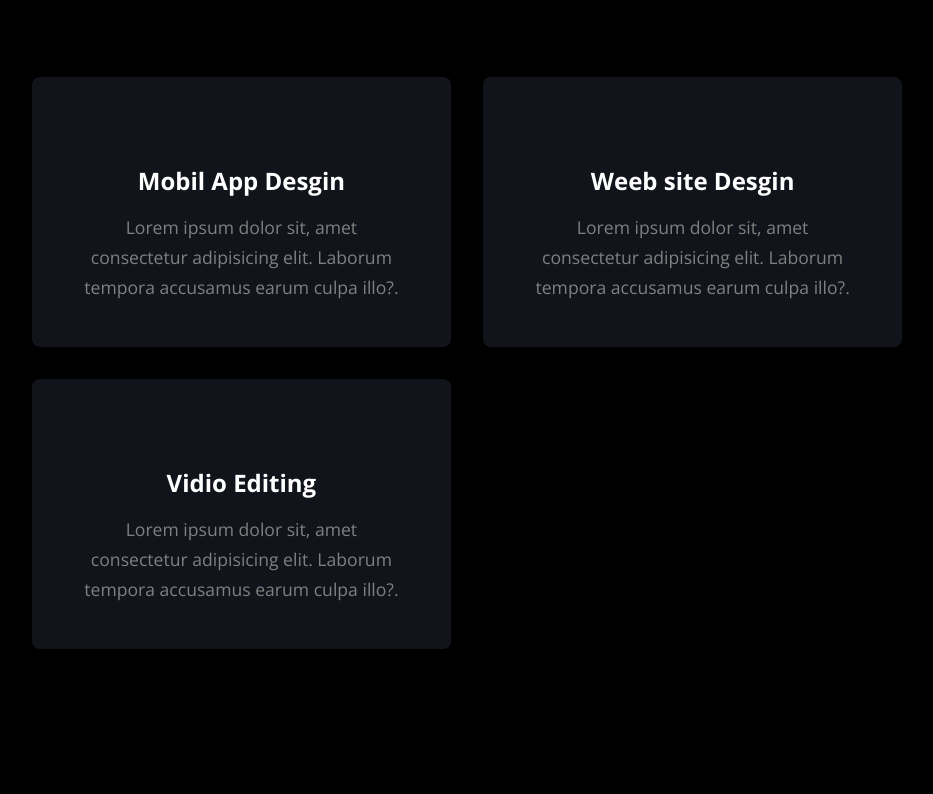
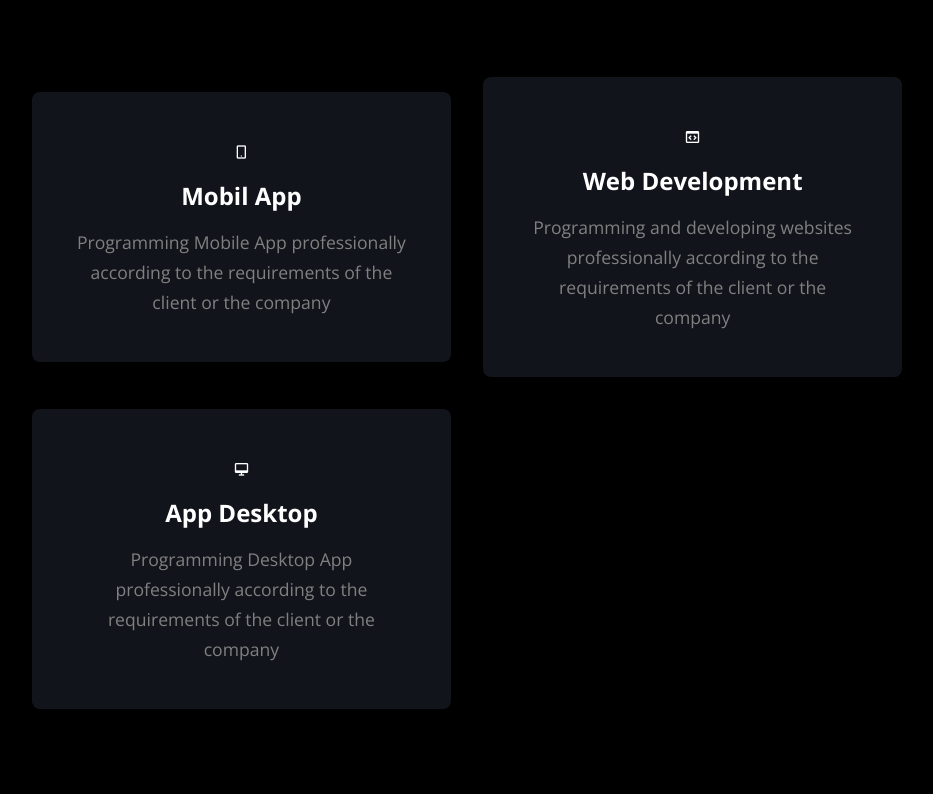
Before and after one commit to mohammed-bakkali/Portflio, a plain HTML site: page index.html in a window 1280 px wide. Shown: the part 2026-2820 px from the top of the page, without its empty margins (173-1106 px from the left). Drawn offline with nearby package versions, Linux system fonts and the light colour scheme.

Commit message:
Update index.html

```diff
--- a/index.html
+++ b/index.html
@@ -84,24 +84,27 @@
 
         <div class="servicse-content">
             <div class="box">
-                <img src="" alt="">
-                <h3>Mobil App Desgin</h3>
-                <p>Lorem ipsum dolor sit, amet consectetur adipisicing elit.
-                    Laborum tempora accusamus earum culpa illo?.</p>
+                <div class="icon">
+                    <i class='bx bx-mobile-alt'></i>
+                </div>
+                <h3>Mobil App</h3>
+                <p>Programming Mobile App professionally according to the requirements of the client or the company</p>
             </div>
 
             <div class="box">
-                <img src="" alt="">
-                <h3>Weeb site Desgin</h3>
-                <p>Lorem ipsum dolor sit, amet consectetur adipisicing elit.
-                    Laborum tempora accusamus earum culpa illo?.</p>
+                <div class="icon">
+                    <i class='bx bx-code-block'></i>
+                </div>
+                <h3>Web Development</h3>
+                <p>Programming and developing websites professionally according to the requirements of the client or the company</p>
             </div>
 
             <div class="box">
-                <img src="" alt="">
-                <h3>Vidio Editing</h3>
-                <p>Lorem ipsum dolor sit, amet consectetur adipisicing elit.
-                    Laborum tempora accusamus earum culpa illo?.</p>
+                <div class="icon">
+                    <i class='bx bx-desktop'></i>
+                </div>
+                <h3>App Desktop</h3>
+                <p>Programming Desktop App professionally according to the requirements of the client or the company</p>
             </div>
 
         </div>
@@ -128,7 +131,7 @@
                 <h3>Web site HTML and CSS</h3>
             </div>
 
-            <div class="row">
+            <!-- <div class="row">
                 <img src="images/Work2.png" alt="">
                 <div class="maim-row">
                     <div class="row-text">
@@ -139,7 +142,7 @@
                     </div>
                 </div>
                 <h3>Validation JS</h3>
-            </div>
+            </div> -->
 
             <div class="row">
                 <img src="images/Work3.png" alt="">
@@ -153,6 +156,19 @@
                 </div>
                 <h3>Mobil app landing Desgin & Services</h3>
             </div>
+<!--
+            <div class="row">
+                <img src="images/Work5.png" alt="">
+                <div class="maim-row">
+                    <div class="row-text">
+                        <h6>Devlopment</h6>
+                    </div>
+                    <div class="row-icon">
+                        <i class="bx bx-heart"></i>
+                    </div>
+                </div>
+                <h3>Youtup HTML and CSS</h3>
+            </div> -->
 
             <div class="row">
                 <img src="images/Work5.png" alt="">
@@ -164,20 +180,7 @@
                         <i class="bx bx-heart"></i>
                     </div>
                 </div>
-                <h3>Youtup HTML and CSS</h3>
-            </div>
-
-            <div class="row">
-                <img src="images/Work4.png" alt="">
-                <div class="maim-row">
-                    <div class="row-text">
-                        <h6>Devlopment</h6>
-                    </div>
-                    <div class="row-icon">
-                        <i class="bx bx-heart"></i>
-                    </div>
-                </div>
-                <h3>Youtup HTML and CSS</h3>
+                <h3>HTML and CSS</h3>
             </div>
 
             <div class="row">
@@ -232,6 +235,12 @@
 
     <!-- Scroll-top -->
     <a href="#" class="top"><i class='bx bxs-up-arrow-circle'></i></a>
+
+    <script src="https://unpkg.com/scrollreveal"></script>
+
+    <!-- Link JS -->
     <script src="./main.js"></script>
+
+
 </body>
 </html>
```
